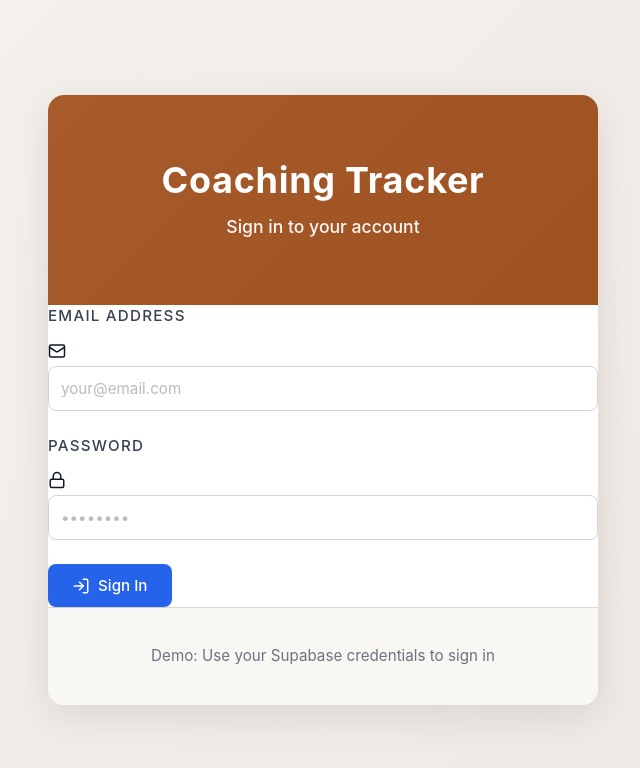
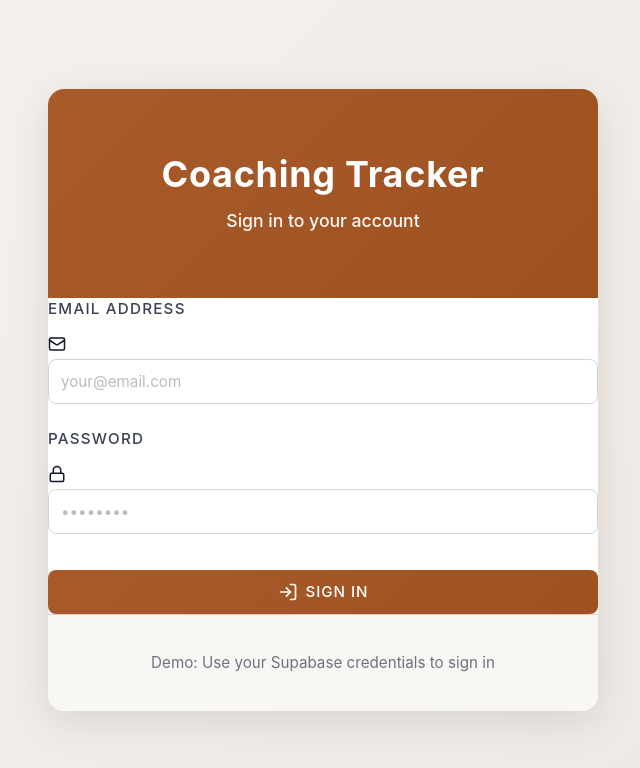
Before and after one commit to 1Banyuhay/coaching-tracker, a React (Create React App) app: page /login in a window 1280 px wide. Shown: the top 768 px of the page, without its empty margins (317-957 px from the left). Built offline with nearby package versions, Linux system fonts and the light colour scheme; no server answers.

Commit message:
Fix: target correct button classes (btn-primary, btn-login) for brown-orange styling

```diff
--- a/src/components/Auth/Auth.css
+++ b/src/components/Auth/Auth.css
@@ -123,7 +123,8 @@
   font-weight: 500;
 }
 
-.submit-btn {
+.btn-primary,
+.btn-login {
   width: 100%;
   padding: 1.125rem 1.5rem;
   background: linear-gradient(135deg, #a85a2b 0%, #9d5220 100%) !important;
@@ -143,21 +144,25 @@
   margin-top: 0.75rem;
 }
 
-.submit-btn:hover:not(:disabled) {
+.btn-primary:hover:not(:disabled),
+.btn-login:hover:not(:disabled) {
   transform: translateY(-3px);
   box-shadow: 0 10px 25px rgba(168, 90, 43, 0.3);
 }
 
-.submit-btn:active:not(:disabled) {
+.btn-primary:active:not(:disabled),
+.btn-login:active:not(:disabled) {
   transform: translateY(-1px);
 }
 
-.submit-btn:disabled {
+.btn-primary:disabled,
+.btn-login:disabled {
   opacity: 0.6;
   cursor: not-allowed;
 }
 
-.submit-btn svg {
+.btn-primary svg,
+.btn-login svg {
   width: 20px;
   height: 20px;
 }
```
